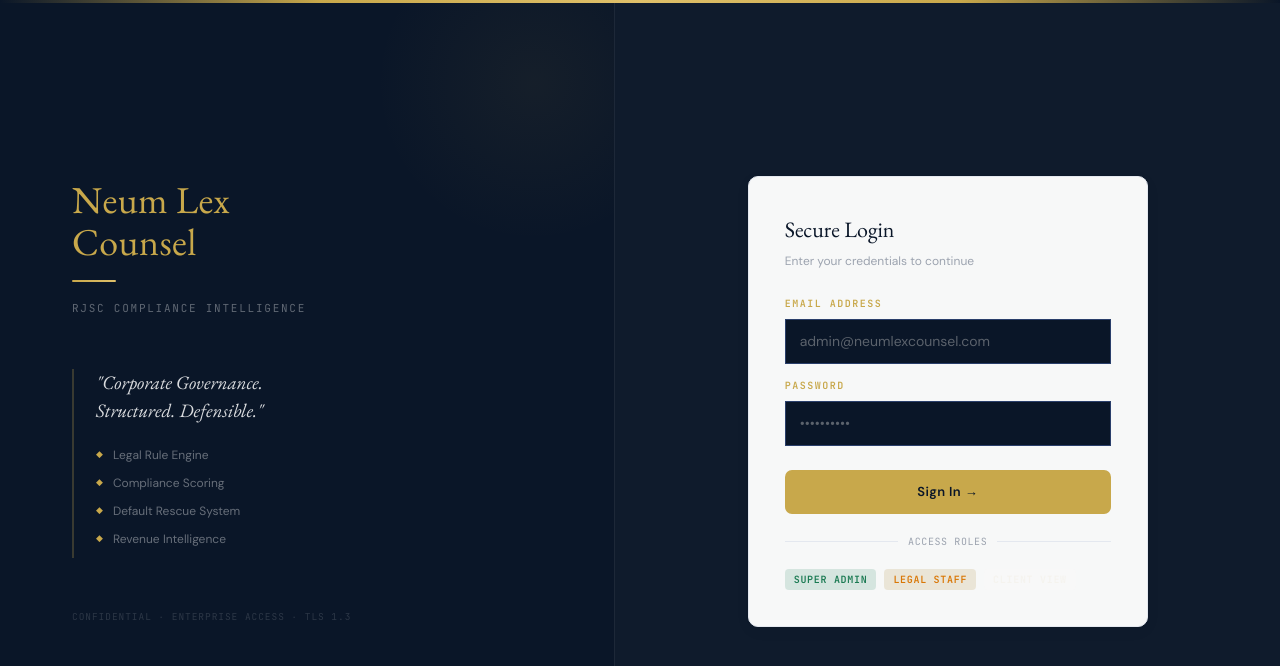
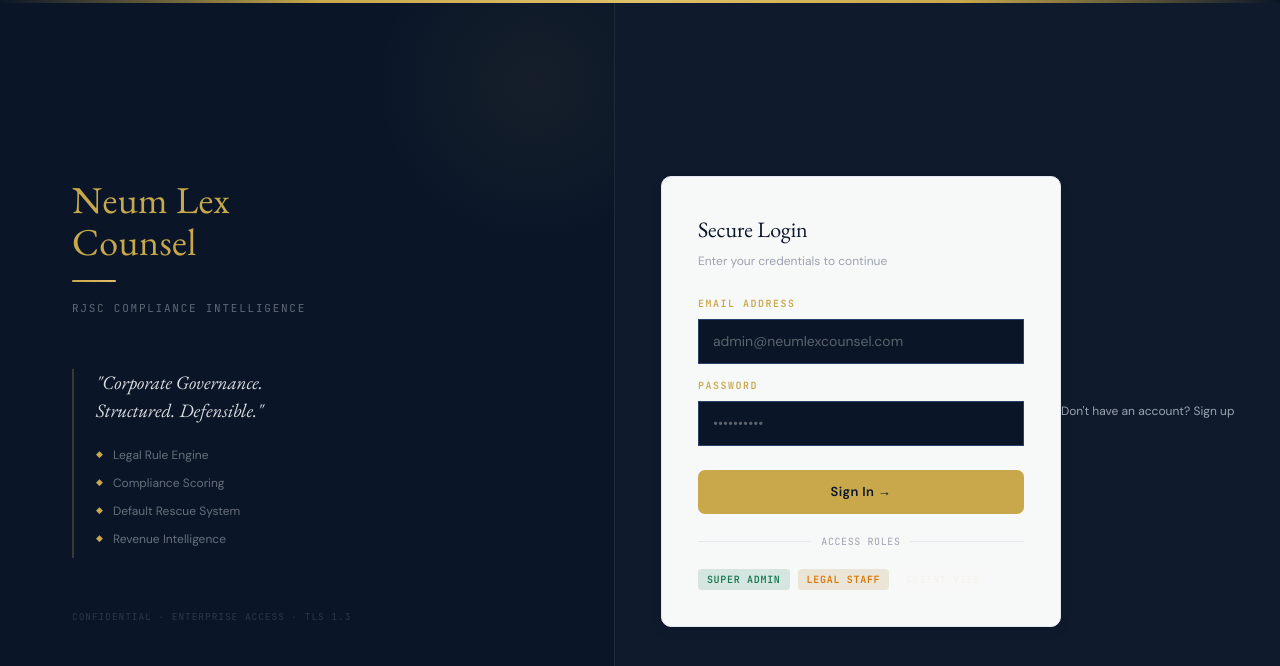
Before and after one commit to nazmulbijoy9105-coder/nlc_frontend, a Next.js app: page / in a window 1280 px wide. Shown: the top 666 px of the page. Built offline with nearby package versions, Linux system fonts and the light colour scheme; no server answers.

Commit message:
fix: signup page + login link + authApi.signup
- app/signup/page.tsx: created with correct imports (lib/auth)
- app/page.tsx: added 'Sign up' link
- lib/api.ts: added authApi.signup() method

```diff
--- a/app/page.tsx
+++ b/app/page.tsx
@@ -97,6 +97,11 @@ export default function LoginPage() {
               <span className="badge-pill badge-neutral">Client View</span>
             </div>
           </div>
+          <div style={{textAlign:'center',marginTop:16}}>
+            <button onClick={()=>router.push('/signup')} style={{background:'transparent',border:'none',color:'var(--text3)',fontSize:12,cursor:'pointer'}}>
+              Don't have an account? Sign up
+            </button>
+          </div>
         </div>
       </div>
     </div>
```
Also changed, not shown: app/signup/page.tsx (+2 -6 lines), 2 other files (tests, documents, lock files or other folders).
